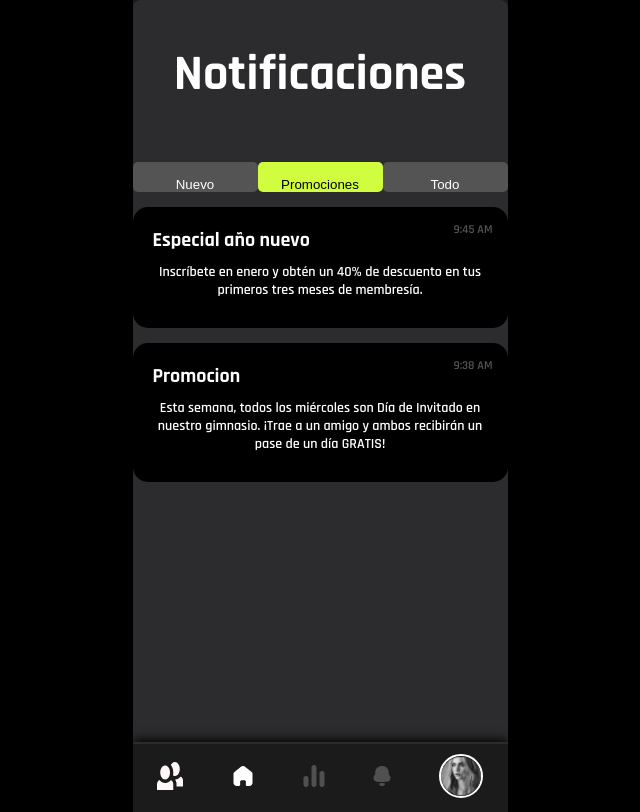
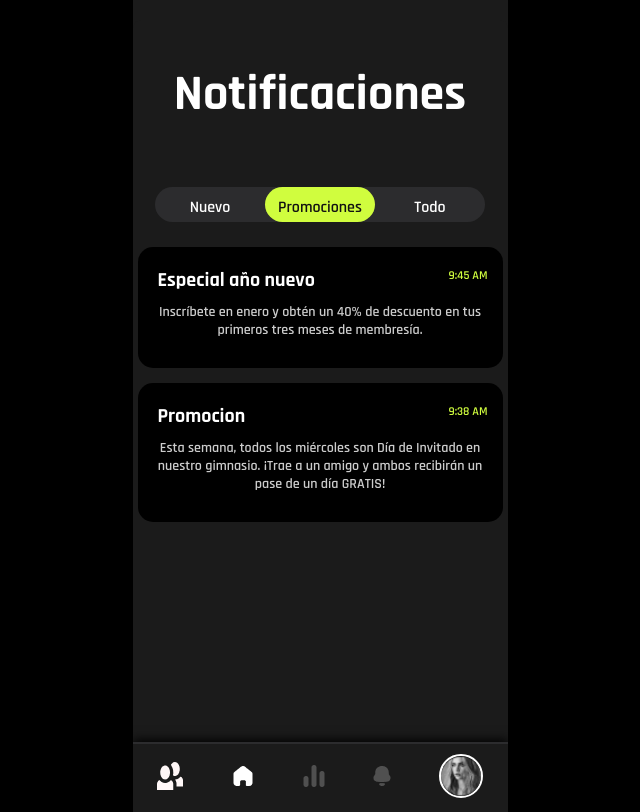
Before and after one commit to LeoFernandez037/ProyectoGYM, a React (Vite) app: page /notificacion in a window 1280 px wide. Shown: the whole page, without its empty margins (320-960 px from the left). Built offline with nearby package versions, Linux system fonts and the light colour scheme.

Commit message:
Update Notificacion.css
solucion de conflictos

```diff
--- a/src/components/Notificacion.css
+++ b/src/components/Notificacion.css
@@ -1,15 +1,17 @@
 .notifications {
-    color: var(--Blanco);
+    color: white;
     display: flex;
 }
 
 .not-card {
-    background: var(--PlomoOscuro);
+    margin-top:20px;
+    background: var(--Primary);
     border-radius: 8px;
     display: flex;
     flex-direction: column;
     width: 375px;
     height: 748px;
+    align-items: center;
 }
 
 h2 {
@@ -23,17 +25,28 @@ h2 {
     margin-bottom: 25px;
     border-radius: 50px;
     height: 35px;
+    width: 330px;
+    margin-top:20px;
+    justify-content: space-around;
 }
 
 .tab {
-    background-color: var(--Plomo);
-    color: var(--Blanco);
-    padding: 15px;
+    background-color: transparent;
+    border: hidden;
+    color: white;
+    margin: 0px;
+    width: 110px;
+    font-family: "Rajdhani", sans-serif;
+    font-weight: 600;
+    font-style: normal;
+    font-size: 16px;
 }
 
 .tab.active {
     background-color: var(--Verde);
-    color:var(--Negro);
+    color:#121212;
+    border-radius: 40px;
+    width: 110px;
 }
 
 .notifications-list {
@@ -49,11 +62,13 @@ h2 {
     font-family: "Rajdhani", sans-serif;
     font-weight: 600;
     font-style: normal;
+    width: 335px;
 }
 
 .notification .time {
     font-size: 12px;
-    color: var(--Plomo);
+    margin-top: 6px;
+    color: var(--Verde);
 }
 
 .notification h3 {
@@ -72,5 +87,5 @@ h2 {
 .notification p {
     margin-top: 5px;
     font-size: 14px;
-    color: var(--Blanco);
+    color: #ccc;
 }
```
